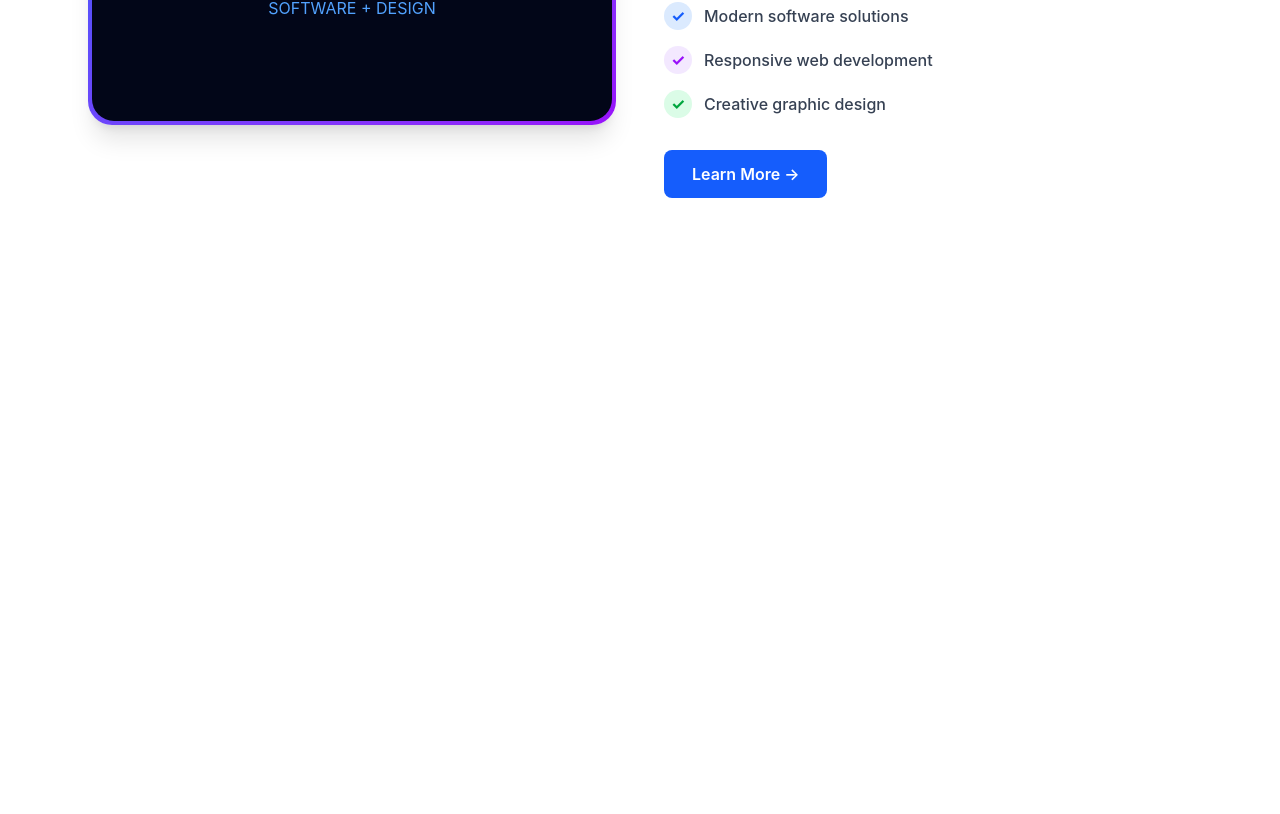
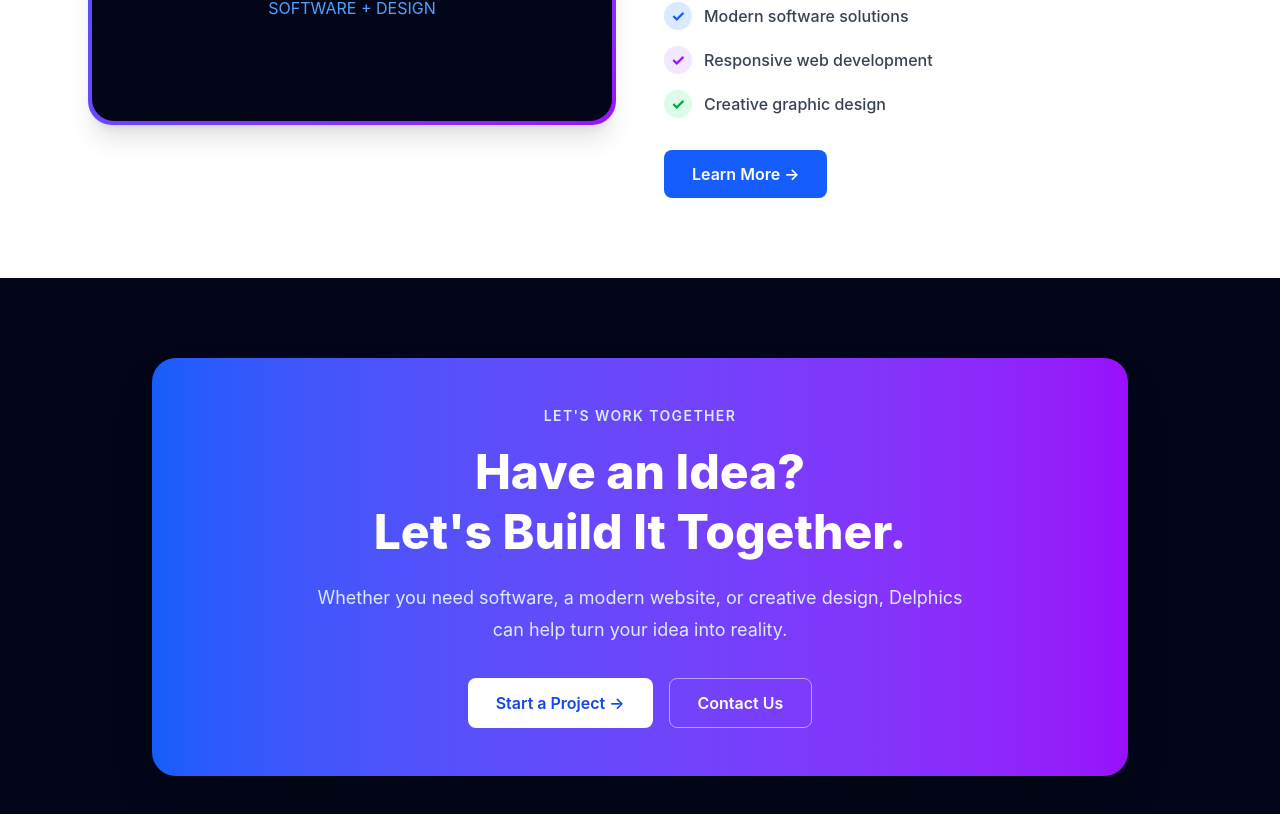
Before and after one commit to delphinn2901/Tailwind-Learning, a React (Vite) app: page / in a window 1280 px wide. Shown: the part 1287-2101 px from the top of the page. Before the commit the page ends 1565 px from the top, so only its background shows below. Built offline with nearby package versions, Linux system fonts and the light colour scheme.

Commit message:
build a call to action section

```diff
--- a/src/App.jsx
+++ b/src/App.jsx
@@ -2,6 +2,7 @@ import Navbar from "./components/Navbar";
 // import Hero from "./components/Hero";
 import Services from "./components/Services"
 import About from "./components/About"
+import CTA from "./components/CTA"
 
 function App() {
   return (
@@ -19,6 +20,10 @@ function App() {
           {/* About */}
       <About />
 
+
+      {/* CTA */}
+      <CTA />
+
     </div>
   )
 }
--- /dev/null
+++ b/src/components/CTA.jsx
@@ -0,0 +1,46 @@
+function CTA() {
+  return (
+    <section className="bg-slate-950 py-20">
+      <div className="max-w-5xl mx-auto px-6">
+
+        <div className="bg-gradient-to-r from-blue-600 to-purple-600 rounded-3xl p-8 md:p-12 text-center text-white shadow-2xl">
+
+          {/* Small Label */}
+          <p className="text-blue-100 font-semibold uppercase tracking-widest text-sm">
+            Let's Work Together
+          </p>
+
+          {/* Heading */}
+          <h2 className="text-3xl md:text-5xl font-extrabold mt-4 leading-tight">
+            Have an Idea?
+            <br />
+            Let's Build It Together.
+          </h2>
+
+          {/* Description */}
+          <p className="text-blue-100 max-w-2xl mx-auto mt-5 text-lg leading-8">
+            Whether you need software, a modern website, or creative
+            design, Delphics can help turn your idea into reality.
+          </p>
+
+          {/* Buttons */}
+          <div className="flex flex-col sm:flex-row justify-center gap-4 mt-8">
+
+            <button className="bg-white text-blue-700 hover:bg-gray-100 px-7 py-3 rounded-lg font-semibold transition duration-300">
+              Start a Project →
+            </button>
+
+            <button className="border border-white/50 hover:bg-white/10 px-7 py-3 rounded-lg font-semibold transition duration-300">
+              Contact Us
+            </button>
+
+          </div>
+
+        </div>
+
+      </div>
+    </section>
+  )
+}
+
+export default CTA
```
